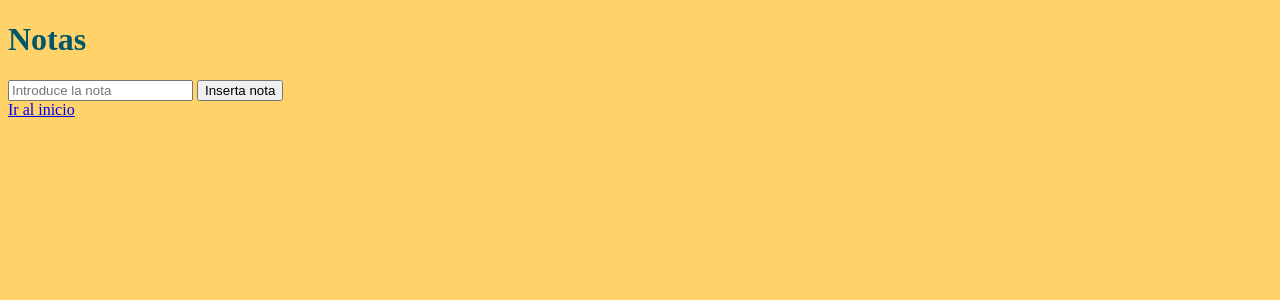
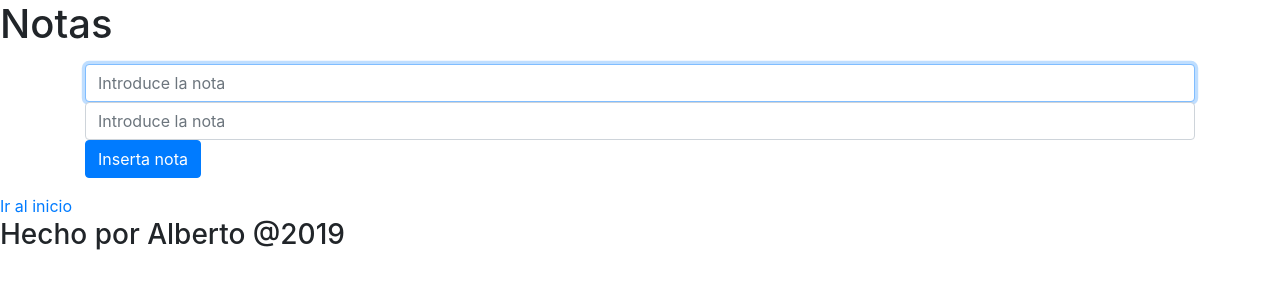
Before and after one commit to AlbertoBoschVigo/project0, a Flask app: page /notas in a window 1280 px wide. Shown: the top 300 px of the page. Run offline with Flask 2, Linux system fonts and the light colour scheme; some libraries are stand-ins or nearby versions.

Commit message:
pequeños cambios css y en notas

```diff
--- a/static/css/style.css
+++ b/static/css/style.css
@@ -1,6 +1,62 @@
-h1{
+@media print{
+    .screen-only {
+        display: none;
+    }
+}
+@media (min-width: 800px) {
+    body {
+        background-color: #ffd369;
+    }
+    h1::after{
+        content: "!";
+    }
+}
+@media (max-width: 799px) {
+    body {
+        background-color: lightsalmon;
+    }
+    h1::before{
+        content: "!";
+    }
+}
+.container {
+    display: flex;
+    flex-wrap: wrap;
+}
+.container > div{
+    background-color: #263f44;
+    font-size: 20px;
+    margin: 20px;
+    padding: 20px;
+    width: 200px;
+}
+.grid {
+    background-color: green;
+    display: grid;
+    padding: 20px;
+    grid-column-gap: 20px;
+    grid-row-gap: 20px;
+    grid-template-columns: 200px auto auto;
+}
+.grid-item {
+    background-color: honeydew;
+    font-size: 20px;
+}
+.claseFooter {
+    font-size: 10px;
+    color: #fff1cf;
+}
+h1, h3{
     color: #015668;
 }
-body {
-    background-color: #ffd369;
+#contenido {
+    height: 90%;
 }
+#pie{
+    position: fixed;
+    bottom: 0;
+    right: 0;
+    width: 300px;
+    border: 3px solid rgb(218, 171, 18);
+    padding: 20px;
+}
--- a/templates/notas.html
+++ b/templates/notas.html
@@ -2,18 +2,37 @@
 {% block heading %}
     {{ headline }}
 {% endblock heading %}
-
+<script type="text/javascript">
+    window.onload = function()
+        {
+            document.getElementById('input01').focus();
+        };
+</script>
 {% block body %}
+    <div class="container">
+        <div class ="uListas">
             <ul>
                 {% for nota in notas %}
                     <li>{{ nota }}</li>
                 {% endfor %}
             </ul>
+        </div>
+        <div class ="uListas">
+            <ul>
+                {% for nota in notas %}
+                    <li>{{ nota }}</li>
+                {% endfor %}
+            </ul>
+        </div>
+        <div class="form-group" id="formulario00">
+            <form action = "{{ url_for('notas') }}" method = "post">
+            <input type = "text" id="input01" class="form-control" name = "nota" placeholder = "Introduce la nota" autofocus multiple>
+            <input type = "text" id="input02" class="form-control" name = "nota" placeholder = "Introduce la nota" autofocus multiple>
+            <button type="submit" id="boton01" class="btn btn-primary">Inserta nota</button>
+            </form>
+        </div>
+    </div>
 
-    <form action = "{{ url_for('notas') }}" method = "post">
-    <input type = "text" name = "nota" placeholder = "Introduce la nota">
-    <button>Inserta nota</button>
-    </form>
 
     <a href="{{ url_for('index') }}">Ir al inicio</a>
 {% endblock body %}
--- a/templates/plantilla.html
+++ b/templates/plantilla.html
@@ -1,15 +1,25 @@
 <!DOCTYPE html>
 <html>
     <head>
-    <link rel= "stylesheet" type= "text/css" href= "{{ url_for('static',filename='css/style.css') }}">
+        <link rel="stylesheet" href="https://stackpath.bootstrapcdn.com/bootstrap/4.4.1/css/bootstrap.min.css" integrity="sha384-Vkoo8x4CGsO3+Hhxv8T/Q5PaXtkKtu6ug5TOeNV6gBiFeWPGFN9MuhOf23Q9Ifjh" crossorigin="anonymous">
+        <link rel= "stylesheet" type= "text/css" href= "{{ url_for('static',filename='css/mystyle100.css') }}">
         <title>Mi pagina web</title>
     </head>
     <body>
-        <h1>{% block heading %}{% endblock heading %}</h1>
-        {% block body %}
-        {% endblock body %}
+        <div id="contenido">
+            <h1>{% block heading %}{% endblock heading %}</h1>
+            {% block body %}
+            {% endblock body %}
 
-        {% block foot %}
-        {% endblock foot %}
+        </div>
+
+
+        <div id="pie">
+            <h3>Hecho por Alberto @2019</h3>
+            {% block foot %}
+            {% endblock foot %}
+
+        </div>
+
     </body>
 </html>
```
Also changed, not shown: static/css/mystyle.css (+23 -5 lines). Lines whose indentation alone changed are shown as unchanged.
